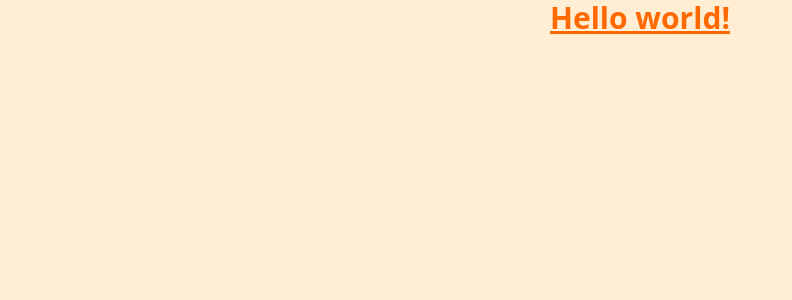
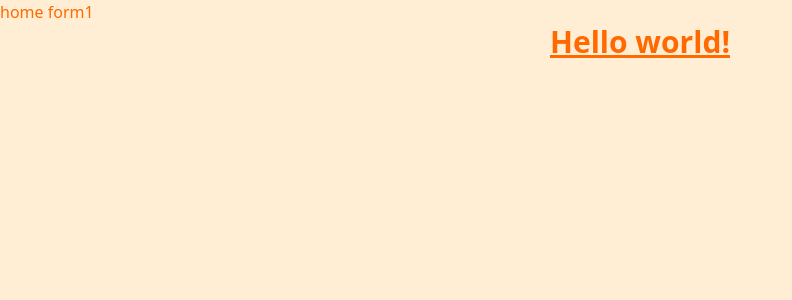
Before and after one commit to tateishi/svelte-interest, a SvelteKit app: page / in a window 1280 px wide. Shown: the top 300 px of the page, without its empty margins (0-792 px from the left). Built offline with nearby package versions, Linux system fonts and the light colour scheme.

Commit message:
form1ページを追加

```diff
--- a/src/routes/+layout.svelte
+++ b/src/routes/+layout.svelte
@@ -3,4 +3,8 @@
     import "../app.css";
 </script>
 
+<nav>
+    <a class="text-orange-500" href="/">home</a>
+    <a class="text-orange-500" href="/form1">form1</a>
+</nav>
 {@render children()}
```
Also changed, not shown: src/routes/form1/+page.svelte (added).
